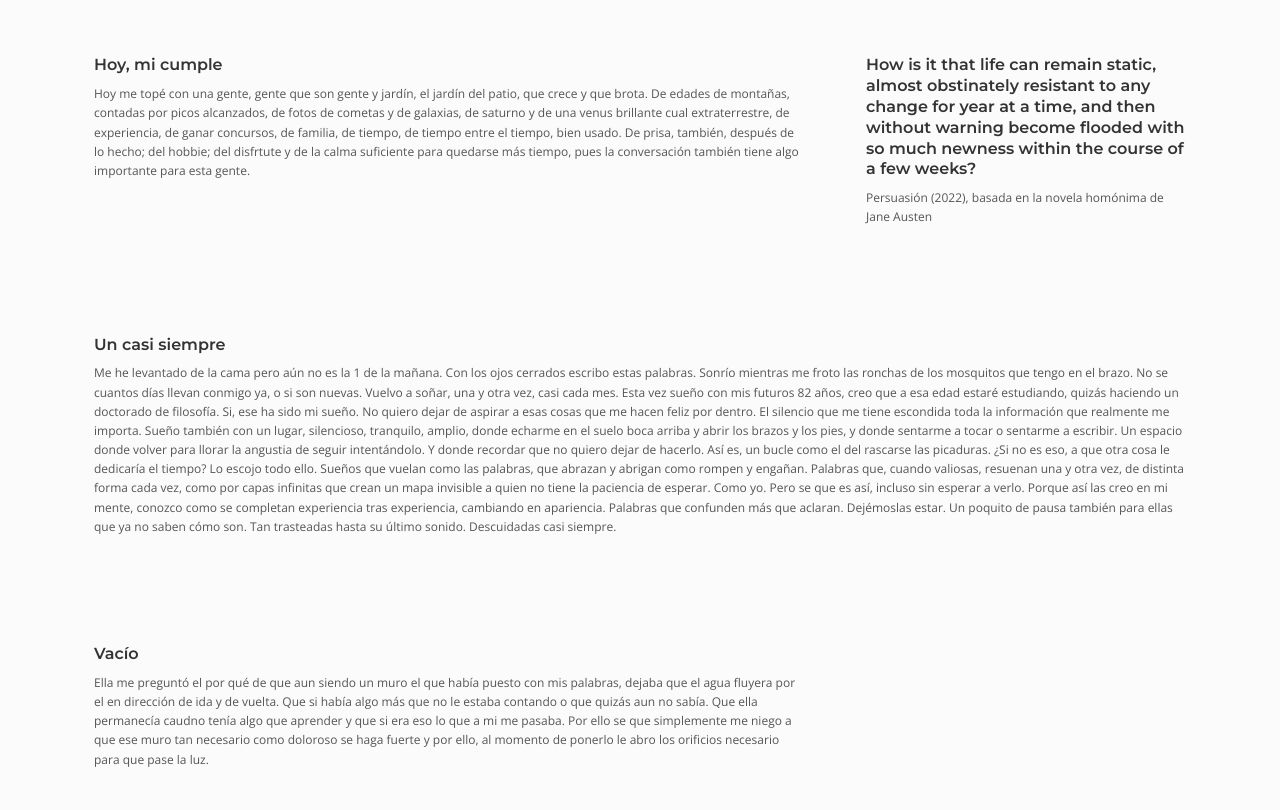
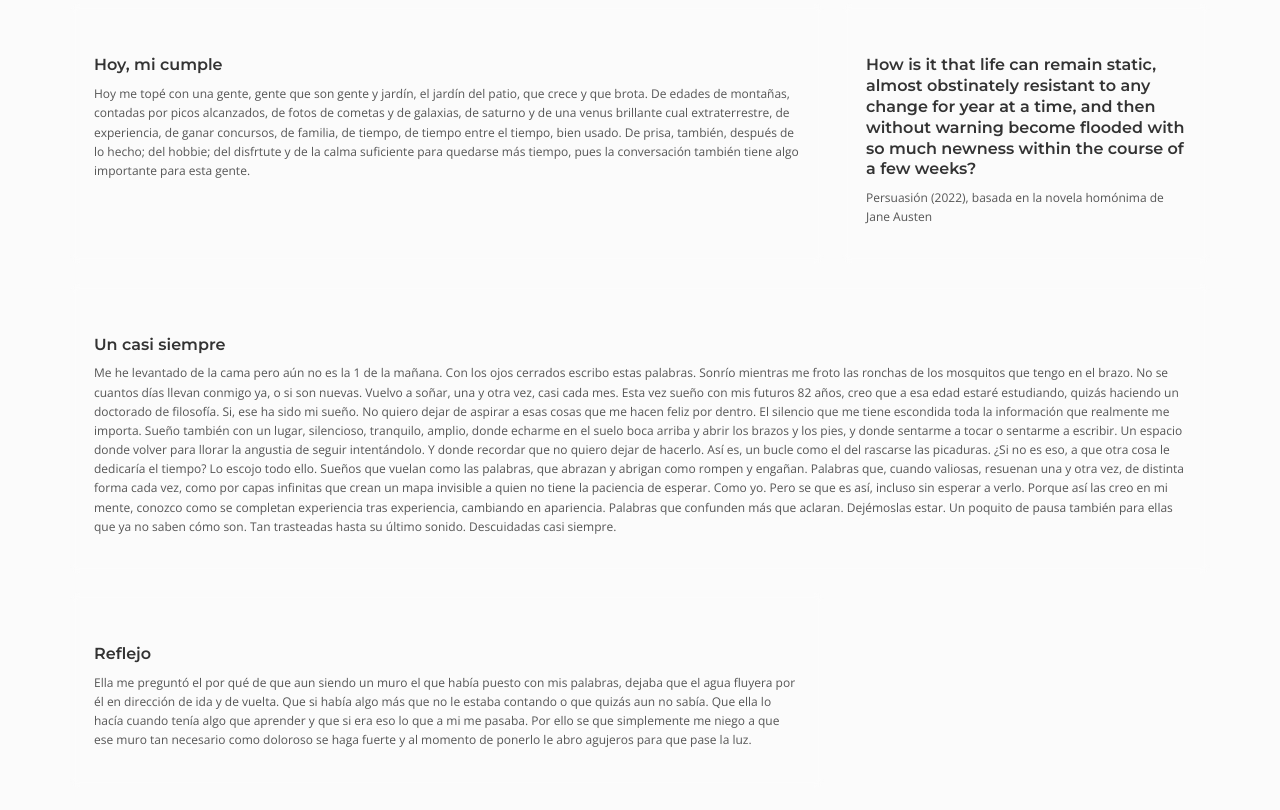
Before and after one commit to labiblio/labiblio.github.io, a plain HTML site: page escritura.html in a window 1280 px wide. Shown: the part 552-1362 px from the top of the page. Drawn offline with nearby package versions, Linux system fonts and the light colour scheme.

Commit message:
Update escritura.html

```diff
--- a/escritura.html
+++ b/escritura.html
@@ -122,11 +122,8 @@
                 </p>
               </article>
 
-
-
               <article class="card size-xs">
-                <h3>How is it that life can remain static, almost obstinately resistant to any change for year at a time,
-			and then without warning become flooded with so much newness within the course of a few weeks?</h3>
+                <h3>How is it that life can remain static, almost obstinately resistant to any change for year at a time, and then without warning become flooded with so much newness within the course of a few weeks?</h3>
                 <p>Persuasión (2022), basada en la novela homónima de Jane Austen</p>
               </article>
 
@@ -142,8 +139,8 @@ Palabras que confunden más que aclaran. Dejémoslas estar. Un poquito de pausa
               </article>
 
 				<article class="card size-sm">
-                <h3>Vacío</h3>
-                <p>Ella me preguntó el por qué de que aun siendo un muro el que había puesto con mis palabras, dejaba que el agua fluyera por el en dirección de ida y de vuelta. Que si había algo más que no le estaba contando o que quizás aun no sabía. Que ella permanecía caudno tenía algo que aprender y que si era eso lo que a mi me pasaba. Por ello se que simplemente me niego a que ese muro tan necesario como doloroso se haga fuerte y por ello, al momento de ponerlo le abro los orificios necesario para que pase la luz.</p>
+                <h3>Reflejo</h3>
+                <p>Ella me preguntó el por qué de que aun siendo un muro el que había puesto con mis palabras, dejaba que el agua fluyera por él en dirección de ida y de vuelta. Que si había algo más que no le estaba contando o que quizás aun no sabía. Que ella lo hacía cuando tenía algo que aprender y que si era eso lo que a mi me pasaba. Por ello se que simplemente me niego a que ese muro tan necesario como doloroso se haga fuerte y al momento de ponerlo le abro agujeros para que pase la luz.</p>
               </article>
 
 
```
